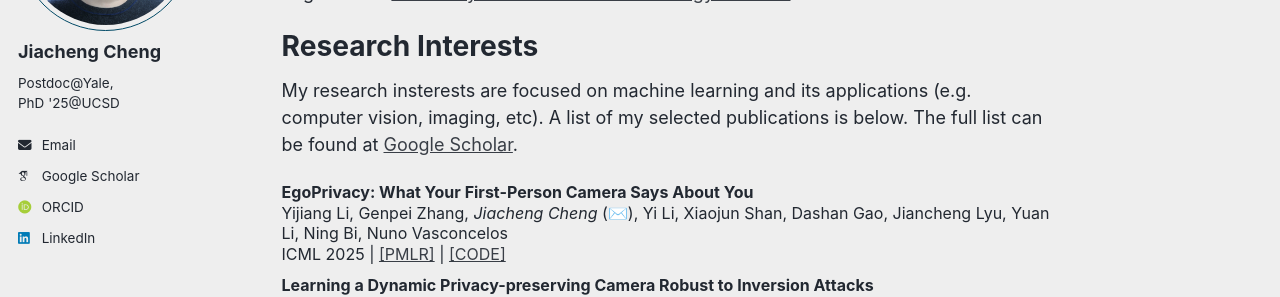
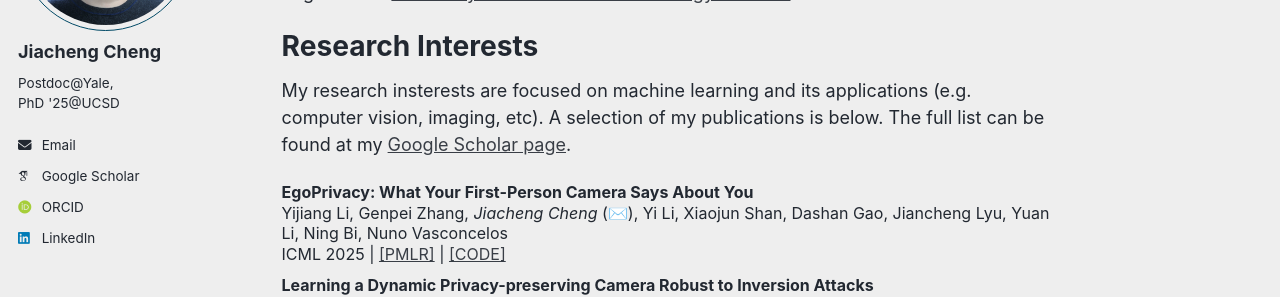
Before and after one commit to Jiacheng-Cheng/Jiacheng-Cheng.github.io, a Jekyll site: the page built from _pages/about.md, in a window 1280 px wide and 1122 px high. Shown: the part 243-540 px from the top of the window. Built offline with Jekyll 4.4.1, drawn with Linux system fonts in a browser that asks for light colours; some web fonts are replaced; a script bundle is joined from its source files by our own code; library files that are not in the unit come from our copies.

Commit message:
Update about.md

```diff
--- a/_pages/about.md
+++ b/_pages/about.md
@@ -19,7 +19,8 @@ I am currently a Postdoctoral Researcher at Yale University, advised by [Tara Bo
 
 # Research Interests
 
-My research insterests are focused on machine learning and its applications (e.g. computer vision, imaging, etc). A list of my selected publications is below. The full list can be found at [Google Scholar](https://scholar.google.com/citations?user=bWqc6Z8AAAAJ&hl).
+My research insterests are focused on machine learning and its applications (e.g. computer vision, imaging, etc).
+A selection of my publications is below. The full list can be found at my [Google Scholar page](https://scholar.google.com/citations?user=bWqc6Z8AAAAJ&hl).
 
 <div style="font-size: 16px; line-height: 1.3;">
 
```
